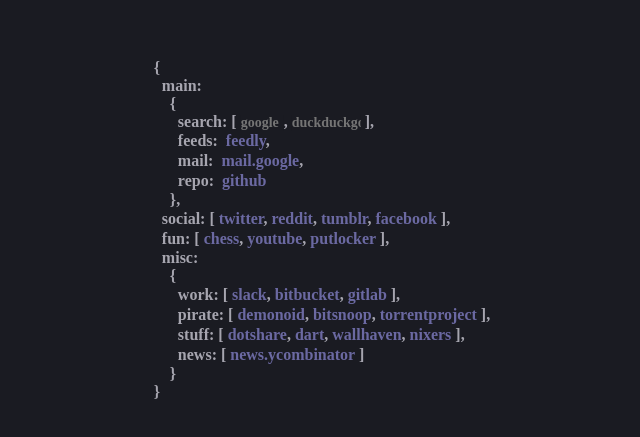
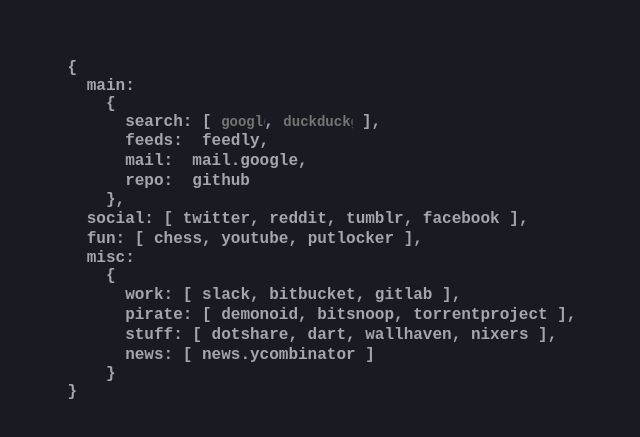
Before and after one commit to Ema0/startpage, a plain HTML site: page index.html in a window 1280 px wide. Shown: the part 179-616 px from the top of the page, without its empty margins (318-958 px from the left). Drawn offline with Linux system fonts and the light colour scheme.

Commit message:
Fixed typo

```diff
--- a/index.html
+++ b/index.html
@@ -8,20 +8,18 @@
 	<title>>_</title>
 <style>
 body {color: #a6a5af;background: #1a1b22;}
-pre {font-family: PragmataPro;font-weight: bold;text-align: left;padding: 0px;line-height: 18px;}
-.value {color: #6b69a2;}
 a {border: none;cursor: pointer;color: inherit !important;text-decoration: none;outline: none;}
 a:active {outline: none;}
 a:hover {text-decoration: none;border-bottom:1px solid #6b69a2;color: #7f7eaa !important;outline: none;}
 a:focus {outline: none;}
-#content {text-align: left;font-family: PragmataPro;font-weight: bold;text-align: left;padding: 0px;line-height: 18px;white-space:pre;top:50%;left:50%;transform:translate(-50%, -50%);position:absolute;}
+#content {text-align: left;font-family: PragmataPro,monospace;font-weight: bold;text-align: left;padding: 0px;line-height: 18px;white-space:pre;top:50%;left:50%;transform:translate(-50%, -50%);position:absolute;}
 .item {line-height: 20px;}
 .container {display: flex;justify-content: center;align-items: center;}
 .key:hover{color: #d0cfdc;}
 input[type="submit"] {display: none;}
-input[type="text"]{font-weight: bold;font-size:14px;font-family: PragmataPro;color: #6b69a2;}
-input {background-color:#1a1b22;color:#a6a5af;border: none;font-family: PragmataPro;padding:0;max-width: 200px;}
-form, table {display:inline;margin:0px;padding:0px;font-family: PragmataPro;}
+input[type="text"]{font-weight: bold;font-size:14px;font-family: PragmataPro,monospace;color: #6b69a2;}
+input {background-color:#1a1b22;color:#a6a5af;border: none;font-family: PragmataPro,monospace;padding:0;max-width: 200px;}
+form, table {display:inline;margin:0px;padding:0px;font-family: PragmataPro,monospace;}
 </style></head>
 
 <body>
```
